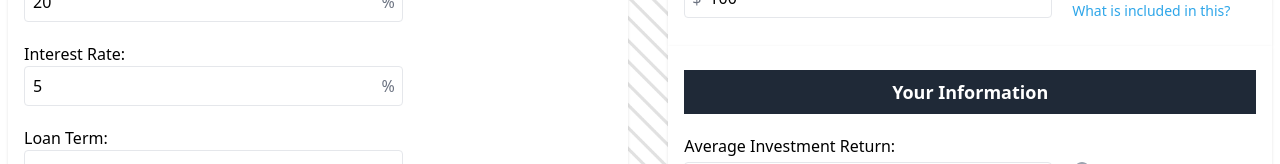
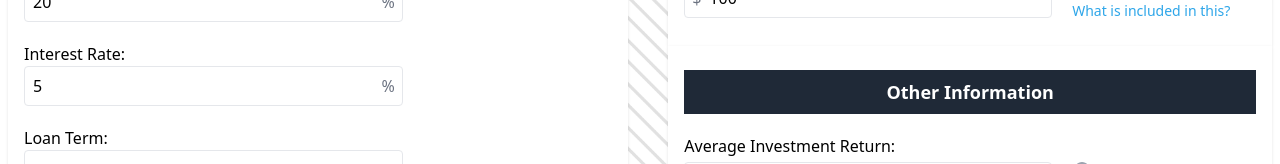
Before and after one commit to modernhomediscoveries/rent-vs-buying, a React (Vite) app: page / in a window 1280 px wide. Shown: the part 430-594 px from the top of the page. Built offline with nearby package versions, Linux system fonts and the light colour scheme.

Commit message:
Update info.tsx

```diff
--- a/src/components/info.tsx
+++ b/src/components/info.tsx
@@ -104,7 +104,7 @@ export default function Info() {
       )}
       <form className="space-y-5 py-6 px-4 shadow bg-white">
         <h2 className="w-full py-2 bg-gray-800 text-white font-bold text-lg">
-          Your Information
+          Other Information
         </h2>
         <div className="flex flex-col text-start">
           <label>Average Investment Return:</label>
```
